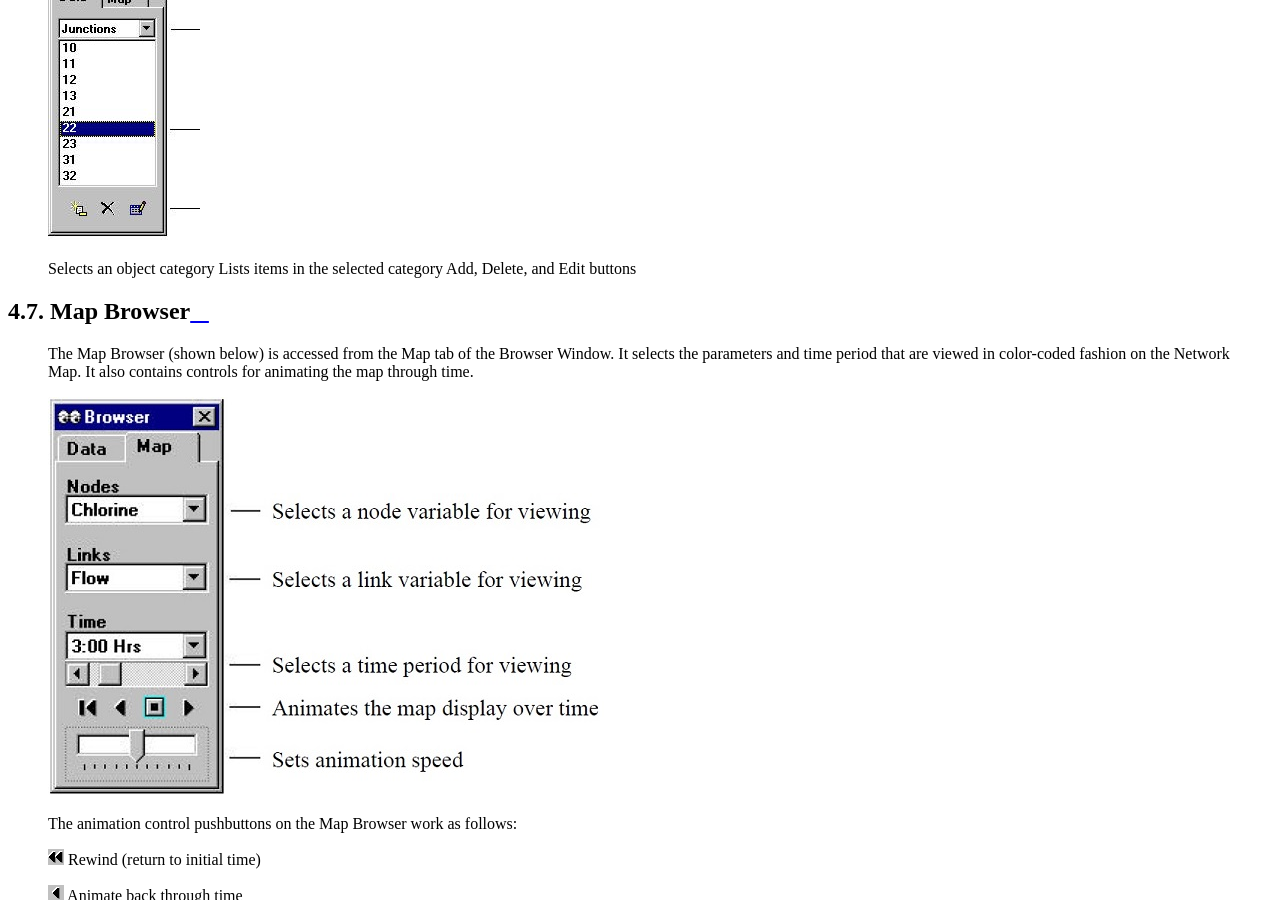
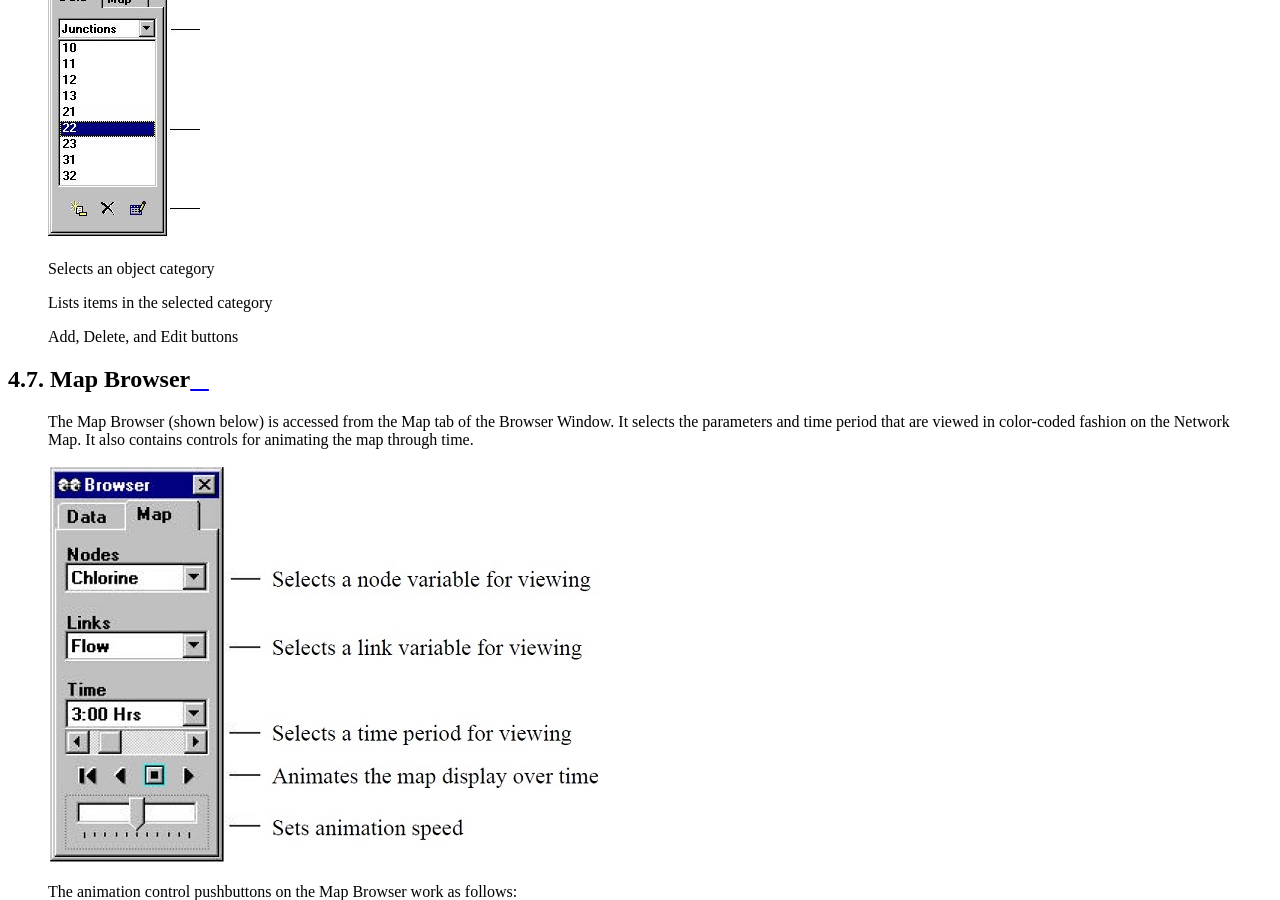
Before and after one commit to USEPA/epanet-manual, a Sphinx documentation site: the page built from docs/4_EPANET_workspace.rst, in a window 1280 px wide and 900 px high, scrolled down 8026 px. Built offline with Sphinx 7.4.7 and the Read the Docs theme 2.0.0, drawn with Linux system fonts in a browser that asks for light colours.

Commit message:
Signed-off-by: fengshang1972 <51705206+fengshang1972@users.noreply.github.com>

```diff
--- a/docs/4_EPANET_workspace.rst
+++ b/docs/4_EPANET_workspace.rst
@@ -382,19 +382,19 @@ Data Browser
    .. image:: media/image53.jpeg
       :align: left
 
-   \
-   \
-   \
-   \Selects an object category
-   \
-   \
-   \
-   \
-   \Lists items in the selected category
-   \
-   \
-   \
-   \Add, Delete, and Edit buttons
+
+
+
+   Selects an object category
+
+
+
+
+   Lists items in the selected category
+
+
+
+   Add, Delete, and Edit buttons
 
 
 Map Browser
```
